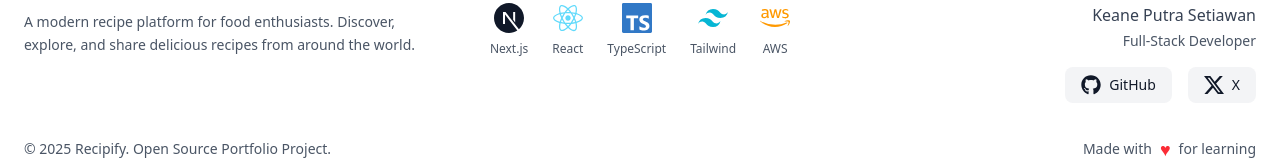
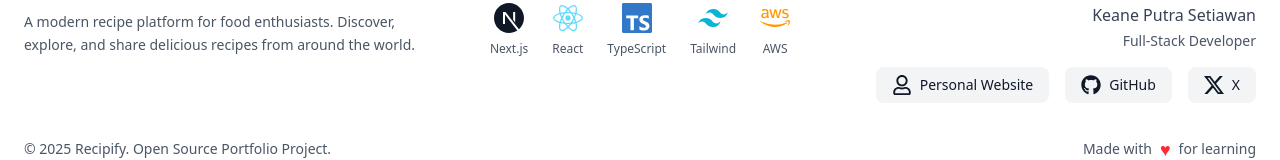
Before and after one commit to kin-hero/cooking-ui, a Next.js app: page /dashboard/create in a window 1280 px wide. Shown: the part 1210-1370 px from the top of the page. Built offline with nearby package versions, Linux system fonts and the light colour scheme; no server answers.

Commit message:
feat: add personal website link

```diff
--- a/src/components/layout/footer.tsx
+++ b/src/components/layout/footer.tsx
@@ -1,5 +1,5 @@
 import Link from "next/link";
-import { FaGithub, FaReact, FaAws } from "react-icons/fa";
+import { FaGithub, FaReact, FaAws, FaRegUser } from "react-icons/fa";
 import { SiNextdotjs, SiTypescript, SiTailwindcss, SiX } from "react-icons/si";
 
 export function Footer() {
@@ -50,6 +50,15 @@ export function Footer() {
             {/* Social Links */}
             <div className="flex justify-center md:justify-end gap-4">
               <Link
+                href="https://www.keanesetiawan.com	"
+                target="_blank"
+                rel="noopener noreferrer"
+                className="flex items-center gap-2 px-4 py-2 rounded-lg bg-gray-100 hover:bg-gray-900 hover:text-white text-gray-900 transition-all group"
+              >
+                <FaRegUser className="text-xl" />
+                <span className="text-sm font-medium">Personal Website</span>
+              </Link>
+              <Link
                 href="https://github.com/kin-hero"
                 target="_blank"
                 rel="noopener noreferrer"
```
